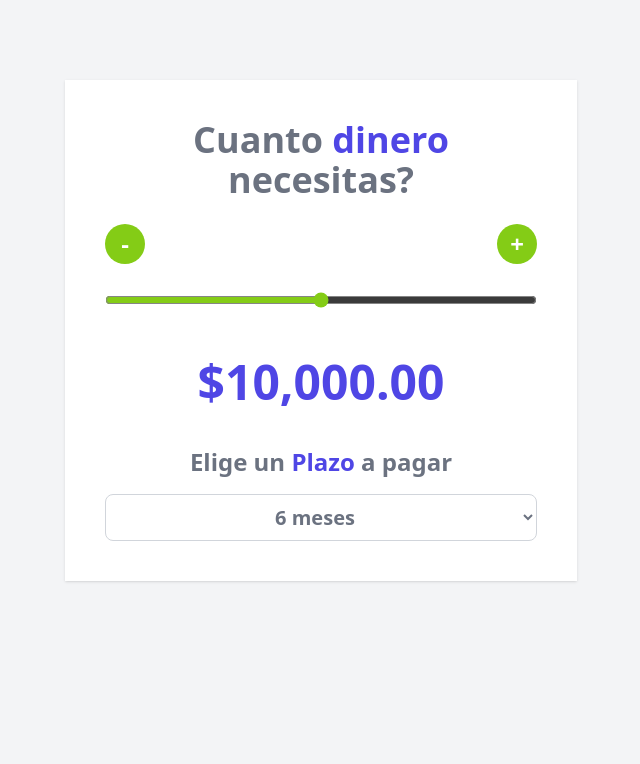
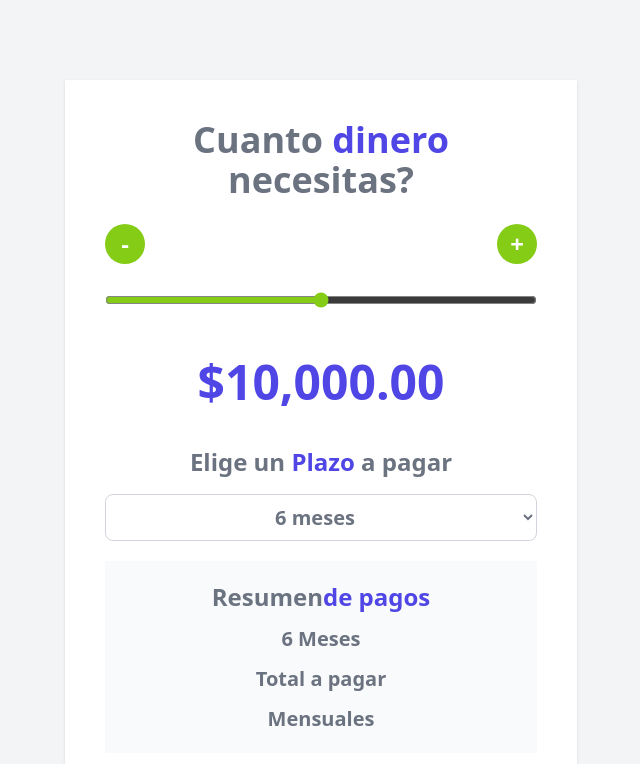
Before and after one commit to hxhdevs/reac-cotizador, a React (Vite) app: page / in a window 1280 px wide. Shown: the top 764 px of the page, without its empty margins (319-959 px from the left). Built offline with nearby package versions, Linux system fonts and the light colour scheme.

Commit message:
Creando el resumen de pagos

```diff
--- a/src/App.jsx
+++ b/src/App.jsx
@@ -77,6 +77,15 @@
         <option value="24">24 meses</option>
       </select>
 
+      <div className="my-5 space-y-3 bg-gray-50 p-5">
+        <h2 className="text-2xl font-extrabold text-gray-500 text-center">
+          Resumen<span className="text-indigo-600">de pagos</span>
+        </h2>
+        <p className="text-xl text-gray-500 text-center font-bold">{meses} Meses</p>
+        <p className="text-xl text-gray-500 text-center font-bold">Total a pagar</p>
+        <p className="text-xl text-gray-500 text-center font-bold">Mensuales</p>
+      </div>
+
 
       </div>
   )
```
